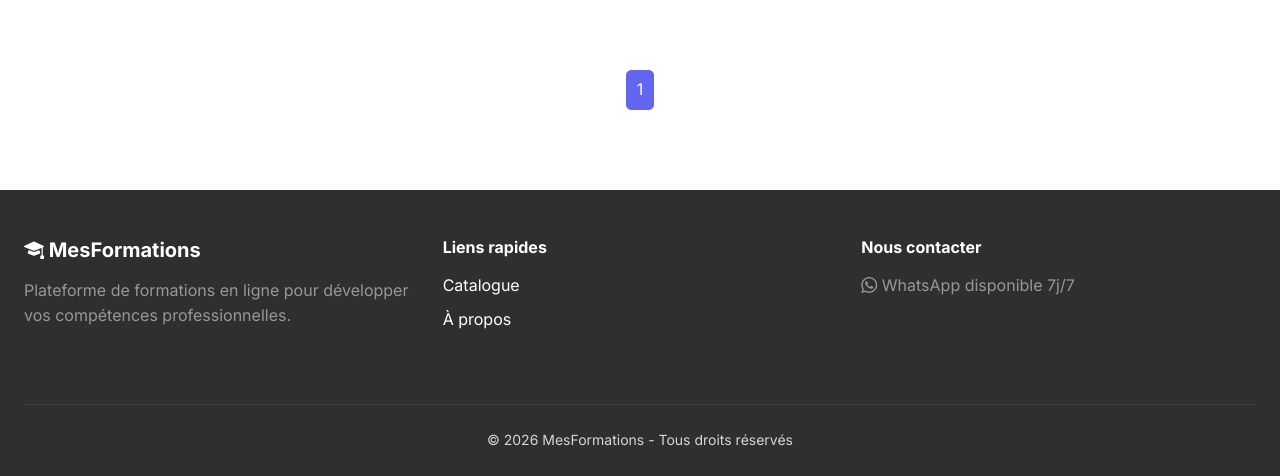
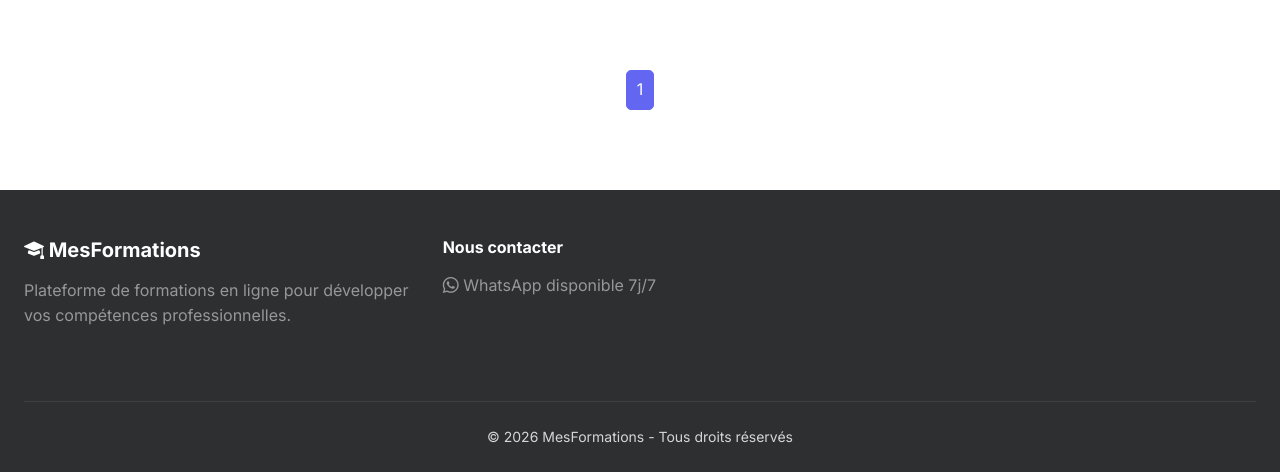
Before and after one commit to amparachrist-beep/Formations, a Django app: page / in a window 1280 px wide. Shown: the part 1081-1557 px from the top of the page. Run offline with Django 4.2, Linux system fonts and the light colour scheme; data that the repository does not hold is empty.

Commit message:
feat: arrangement des boutons dans base et catalogue

```diff
--- a/formation/templates/formation/base.html
+++ b/formation/templates/formation/base.html
@@ -285,13 +285,6 @@
                     </p>
                 </div>
                 <div class="col-md-4 mb-4">
-                    <h6 class="fw-bold mb-3">Liens rapides</h6>
-                    <ul class="list-unstyled">
-                        <li class="mb-2"><a href="{% url 'catalogue' %}">Catalogue</a></li>
-                        <li class="mb-2"><a href="#">À propos</a></li>
-                    </ul>
-                </div>
-                <div class="col-md-4 mb-4">
                     <h6 class="fw-bold mb-3">Nous contacter</h6>
                     <p class="text-white-50">
                         <i class="bi bi-whatsapp"></i> WhatsApp disponible 7j/7
--- a/formation/templates/formation/catalogue.html
+++ b/formation/templates/formation/catalogue.html
@@ -1050,7 +1050,7 @@
                         </a>
                         <a href="{% url 'achat_direct' formation.id %}" class="btn-buy">
                             <i class="bi bi-lightning-charge-fill"></i>
-                            ⚡ Acheter maintenant
+                            Acheter maintenant
                         </a>
                     </div>
                 </div>
```
